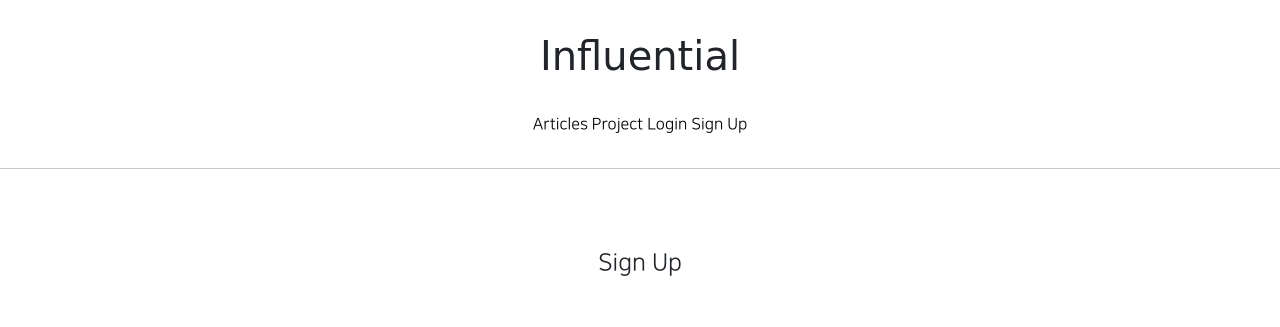
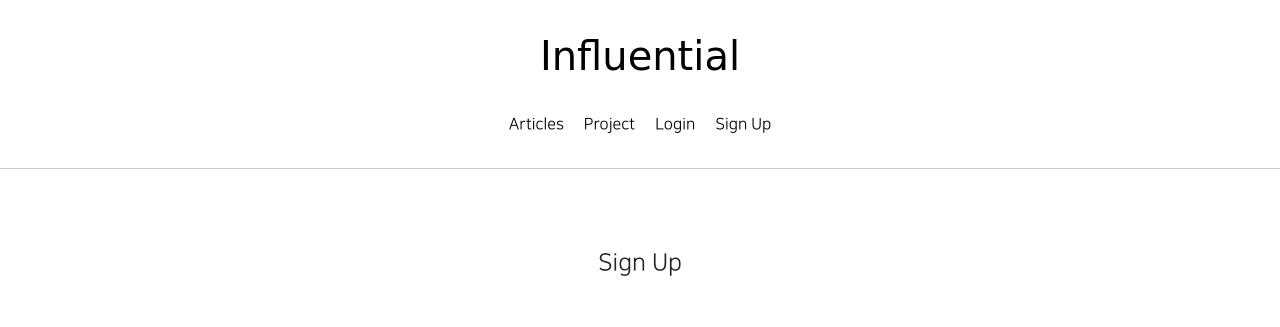
Before and after one commit to hokoro/cheon01copy, a Django app: page /accounts/create/ in a window 1280 px wide. Shown: the top 327 px of the page. Run offline with Django 3.2, Linux system fonts and the light colour scheme; parts of the project's set-up code (start-up, migrations or seed data) failed here and were passed over; some libraries are stand-ins or nearby versions; some web fonts are replaced.

Commit message:
8-26 commit 4

```diff
--- a/articleapp/models.py
+++ b/articleapp/models.py
@@ -7,7 +7,7 @@ from projectapp.models import Project
 
 class Article(models.Model):
     writer = models.ForeignKey(User,on_delete=models.SET_NULL,related_name='article',null = True)
-    project = models.ForeignKey(Project,on_delete=models.SET_NULL,related_name='article',null = True)
+    project = models.ForeignKey(Project,on_delete=models.SET_NULL,related_name='article',null = True,blank= True)
     title = models.CharField(max_length= 200 ,null = True)
 
     image = models.ImageField(upload_to='article/',null = True)
--- a/cheon1copy/urls.py
+++ b/cheon1copy/urls.py
@@ -18,7 +18,10 @@ from django.conf.urls.static import static
 from django.contrib import admin
 from django.urls import path, include
 
+from articleapp.views import ArticleListView
+
 urlpatterns = [
+    path('',ArticleListView.as_view(),name='home'),
     path('admin/', admin.site.urls),
     path('accounts/',include('accountsappcopy.urls')),
     #이떄 url path 를 만들어도 accountsappcopy app에는 url이 없다
--- a/templates/header.html
+++ b/templates/header.html
@@ -1,37 +1,39 @@
 <div style = "text-align: center;">
     <div class = "Influential_header_logo">
+       <a href="{% url 'articleapp:list' %}">
         <h1>Influential</h1>
+           </a>
     </div>
     <div class = "Influential_header_button">
-        <span>
+        <span class="mx-2">
             <a href="{% url 'articleapp:list' %}">
                 Articles
             </a>
         </span>
-        <span>
+        <span class="mx-2">
             <a href="{% url 'projectapp:list' %}">Project</a>
         </span>
         {% if user.is_authenticated %}
-            <span>
+            <span class="mx-2">
                 <a href="{% url 'subscribeapp:list' %}">Subscription</a>
             </span>
         {% endif %}
 
        {% if not user.is_authenticated %} <!-- user 는 장고 기본 객체 이다 어디서든 불러올수 있음-->
             <!--장고의 분기문-->
-            <span>
+            <span class="mx-2">
                 <a href = "{% url 'accountsapp:login' %}" >Login</a>
             </span>
-            <span>
+            <span class="mx-2">
                 <a href = "{% url 'accountsapp:create' %}">Sign Up</a>
             </span>
             {% else %}
-            <span>
+            <span class="mx-2">
                 <a href = "{% url 'accountsapp:logout' %}">
                 Logout
             </a>
             </span>
-           <span>
+           <span class="mx-2">
                 <a href = "{% url 'accountsapp:detail' pk=user.pk %}">
                 MyPage
             </a>
```
Also changed, not shown: articleapp/migrations/0004_alter_article_project.py (added).
